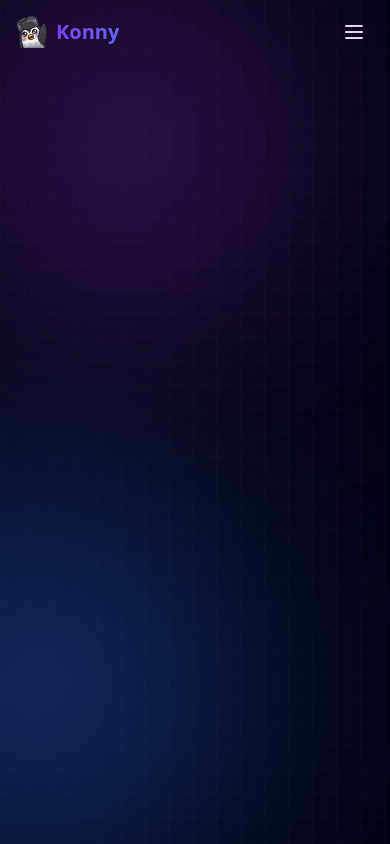
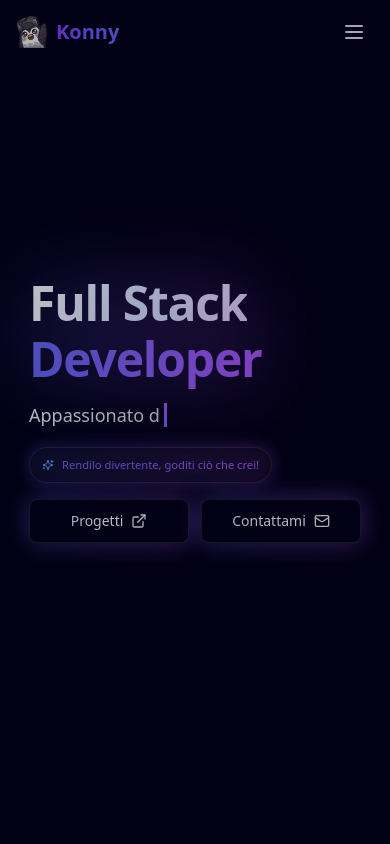
Before and after one commit to konnychiwa/Portfolio, a React (Vite) app: page / in a window 390 px wide. Built offline with nearby package versions, Linux system fonts and the light colour scheme.

Commit message:
Finished Landing Home with Robot from spline

```diff
--- a/src/App.jsx
+++ b/src/App.jsx
@@ -15,13 +15,15 @@ const LandingPage = ({ showWelcome, setShowWelcome }) => {
         )}
       </AnimatePresence>
 
-      {!showWelcome && (
-        <>
-          <Navbar />
-          <AnimatedBackground />
-          <Home />
-        </>
-      )}
+      <div
+        className={`transition-opacity duration-1000 ${
+          showWelcome ? 'opacity-0 pointer-events-none' : 'opacity-100'
+        }`}
+      >
+        <Navbar />
+        <AnimatedBackground />
+        <Home />
+      </div>
     </>
   );
 };
--- a/src/index.css
+++ b/src/index.css
@@ -1,6 +1,14 @@
 @import 'tailwindcss';
 
-.app {
-  width: 80%;
-  margin: auto;
+* {
+  scroll-behavior: smooth;
+  scrollbar-width: thin;
+  scrollbar-color: rgba(99, 102, 241, 0.3) rgba(12, 5, 53, 0.356);
 }
+
+html,
+body {
+  overflow-x: hidden;
+  background: #030014;
+  scroll-behavior: smooth !important;
+}
--- a/src/pages/Home.jsx
+++ b/src/pages/Home.jsx
@@ -150,39 +150,20 @@ const Home = () => {
     return () => clearTimeout(timeout);
   }, [handleTyping]);
 
-  // Lottie configuration
-  const lottieOptions = {
-    src: 'https://lottie.host/58753882-bb6a-49f5-a2c0-950eda1e135a/NLbpVqGegK.lottie',
-    loop: true,
-    autoplay: true,
-    rendererSettings: {
-      preserveAspectRatio: 'xMidYMid slice',
-      progressiveLoad: true,
-    },
-    style: { width: '100%', height: '100%' },
-    className: `w-full h-full transition-all duration-500 ${
-      isHovering
-        ? 'scale-[180%] sm:scale-[160%] md:scale-[150%] lg:scale-[145%] rotate-2'
-        : 'scale-[175%] sm:scale-[155%] md:scale-[145%] lg:scale-[140%]'
-    }`,
-  };
-
   return (
-    <div className="min-h-screen bg-[#030014] overflow-hidden" id="Home">
     <div
-        className={`relative z-10 transition-all duration-1000 ${
-          isLoaded ? 'opacity-100' : 'opacity-0'
-        }`}
+      className="min-h-screen bg-[#030014] overflow-hidden relative"
+      id="Home"
     >
-        <div className="container mx-auto px-[5%] sm:px-6 lg:px-[0%] min-h-screen">
-          <div className="flex flex-col lg:flex-row items-center justify-center h-screen md:justify-between gap-0 sm:gap-12 lg:gap-20">
+      <div className="container mx-auto px-4 sm:px-6 lg:px-12 min-h-screen relative z-10">
+        <div className="flex flex-col-reverse md:flex-row items-center justify-center h-screen md:justify-center lg:justify-between gap-6 sm:gap-12 lg:gap-20">
           {/* Left Column */}
           <div
-              className="w-full lg:w-1/2 space-y-6 sm:space-y-8 text-left lg:text-left order-1 lg:order-1 lg:mt-0"
+            className="w-full md:w-3/4 lg:w-1/2 space-y-6 sm:space-y-8 text-left lg:text-left order-2 lg:order-1 lg:mt-0 flex justify-center md:justify-start"
             data-aos="fade-right"
             data-aos-delay="200"
           >
-              <div className="space-y-4 sm:space-y-6">
+            <div className="space-y-4 sm:space-y-6 max-w-lg">
               <MainTitle />
 
               {/* Typing Effect */}
@@ -191,7 +172,7 @@ const Home = () => {
                 data-aos="fade-up"
                 data-aos-delay="800"
               >
-                  <span className="text-xl md:text-2xl bg-gradient-to-r from-gray-100 to-gray-300 bg-clip-text text-transparent font-light">
+                <span className="text-lg sm:text-xl md:text-2xl bg-gradient-to-r from-gray-100 to-gray-300 bg-clip-text text-transparent font-light">
                   {text}
                 </span>
                 <span className="w-[3px] h-6 bg-gradient-to-t from-[#6366f1] to-[#a855f7] ml-1 animate-blink"></span>
@@ -205,13 +186,6 @@ const Home = () => {
               >
                 <StatusBadge />
               </p>
-
-                {/* Tech Stack */}
-                <div
-                  className="flex flex-wrap gap-3 justify-start"
-                  data-aos="fade-up"
-                  data-aos-delay="1200"
-                ></div>
 
               {/* CTA Buttons */}
               <div
@@ -239,47 +213,15 @@ const Home = () => {
               </div>
             </div>
           </div>
-
-            {/* Right Column - Optimized Lottie Animation */}
-            <div
-              className="w-full py-[10%] sm:py-0 lg:w-1/2 h-auto lg:h-[600px] xl:h-[750px] relative flex items-center justify-center order-2 lg:order-2 mt-8 lg:mt-0"
-              onMouseEnter={() => setIsHovering(true)}
-              onMouseLeave={() => setIsHovering(false)}
-              data-aos="fade-left"
-              data-aos-delay="600"
-            >
-              <div className="relative w-full opacity-90">
-                <div
-                  className={`absolute inset-0 bg-gradient-to-r from-[#6366f1]/10 to-[#a855f7]/10 rounded-3xl blur-3xl transition-all duration-700 ease-in-out ${
-                    isHovering ? 'opacity-50 scale-105' : 'opacity-20 scale-100'
-                  }`}
-                ></div>
-
-                <div
-                  className={`relative z-10 w-full opacity-90 transform transition-transform duration-500 ${
-                    isHovering ? 'scale-105' : 'scale-100'
-                  }`}
-                >
-                  <div style={{ width: '100vw', height: '100vh' }}>
-                    <Spline scene="https://my.spline.design/untitled-ed269a89db4949f40bf17305b032be28/" />
         </div>
       </div>
 
-                <div
-                  className={`absolute inset-0 pointer-events-none transition-all duration-700 ${
-                    isHovering ? 'opacity-50' : 'opacity-20'
-                  }`}
-                >
-                  <div
-                    className={`absolute top-1/2 left-1/2 -translate-x-1/2 -translate-y-1/2 w-[400px] h-[400px] bg-gradient-to-br from-indigo-500/10 to-purple-500/10 blur-3xl animate-[pulse_6s_cubic-bezier(0.4,0,0.6,1)_infinite] transition-all duration-700 ${
-                      isHovering ? 'scale-110' : 'scale-100'
-                    }`}
-                  ></div>
-                </div>
-              </div>
-            </div>
-          </div>
-        </div>
+      {/* Full-screen scalable Spline model (hidden below 768px) */}
+      <div className="hidden md:flex absolute inset-0 w-full h-full items-center justify-center">
+        <Spline
+          scene="https://prod.spline.design/kHk9eJDto-TdqiAZ/scene.splinecode"
+          className="w-full h-full max-w-none"
+        />
       </div>
     </div>
   );
```
Lines whose indentation alone changed are shown as unchanged.
